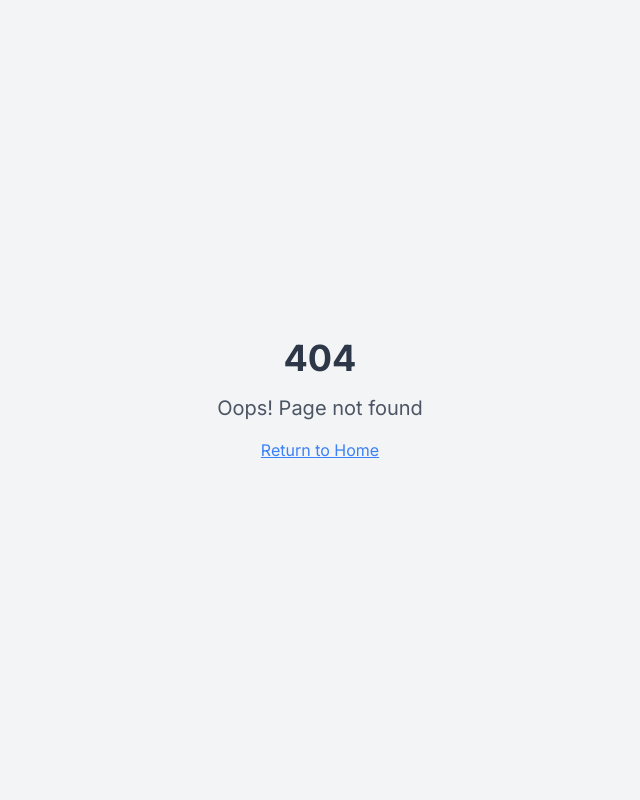
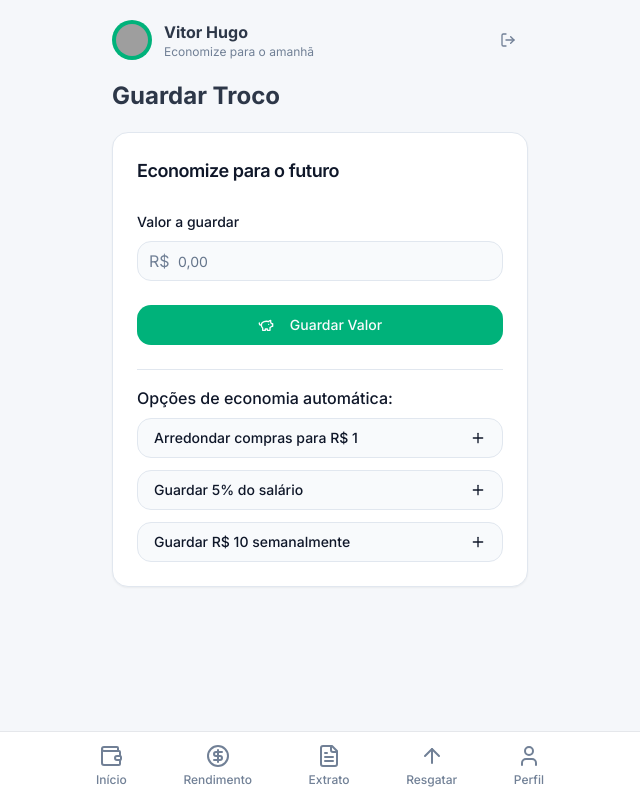
Before and after one commit to vHugo00/save-your-future, a React (Vite) app: page /save-change in a window 1280 px wide. Before the commit this address had no page. Shown: the whole page, without its empty margins (320-960 px from the left). Built offline with nearby package versions, Linux system fonts and the light colour scheme; sample sign-in values are in the browser's storage; grey boxes are pictures that could not be loaded.

Commit message:
Fix: Improve UI and add new features
- Implement auto-login on the login page.
- Expand the "Ver Extrato" button to full width on the home screen.
- Create a new page for the "Guardar Troco" button to add values.

```diff
--- a/src/App.tsx
+++ b/src/App.tsx
@@ -13,6 +13,7 @@ import Withdraw from "./pages/Withdraw";
 import Goals from "./pages/Goals";
 import Profile from "./pages/Profile";
 import NotFound from "./pages/NotFound";
+import SaveChange from "./pages/SaveChange";
 
 const queryClient = new QueryClient();
 
@@ -72,6 +73,14 @@ const App = () => (
               </AuthRoute>
             }
           />
+          <Route
+            path="/save-change"
+            element={
+              <AuthRoute>
+                <SaveChange />
+              </AuthRoute>
+            }
+          />
           <Route path="*" element={<NotFound />} />
         </Routes>
       </BrowserRouter>
--- a/src/components/ActionButtons.tsx
+++ b/src/components/ActionButtons.tsx
@@ -1,32 +1,31 @@
+
 import React from 'react';
 import { Button } from '@/components/ui/button';
 import { ArrowUpIcon, PiggyBank, FileText } from 'lucide-react';
 import { Link } from 'react-router-dom';
 
 const ActionButtons: React.FC = () => {
-  const getActiveClass = (path: string) => {
-    return location.pathname === path ? "text-bank-blue" : "text-bank-text-secondary";
-  };
-
   return (
-    <div className="flex flex-wrap gap-3 mb-6">
-      <Button className="flex-1 bg-bank-green hover:bg-bank-green-light">
+    <div className="flex flex-col gap-3 mb-6">
+      <div className="flex flex-row gap-3">
+        <Link to="/save-change" className="flex-1">
+          <Button className="w-full bg-bank-green hover:bg-bank-green-light">
             <PiggyBank className="mr-2 h-5 w-5" /> Guardar Troco
           </Button>
+        </Link>
 
         <Link to="/withdraw" className="flex-1">
           <Button className="w-full bg-bank-blue hover:bg-bank-blue-light">
             <ArrowUpIcon className="mr-2 h-5 w-5" /> Resgatar
           </Button>
         </Link>
+      </div>
 
-      <Link to="/statement">
+      <Link to="/statement" className="w-full">
         <Button className="w-full" variant="outline">
           <FileText className="mr-2 h-5 w-5" /> Ver Extrato
         </Button>
       </Link>
-
-
     </div>
   );
 };
--- a/src/pages/Login.tsx
+++ b/src/pages/Login.tsx
@@ -10,8 +10,8 @@ import logo from "../images/logo-login.jpeg";
 
 const Login: React.FC = () => {
   const navigate = useNavigate();
-  const [email, setEmail] = useState<string>('');
-  const [password, setPassword] = useState<string>('');
+  const [email, setEmail] = useState<string>('admin@gmail.com');
+  const [password, setPassword] = useState<string>('124qweqwe123');
   const [showPassword, setShowPassword] = useState<boolean>(false);
 
   const handleLogin = (e: React.FormEvent) => {
--- /dev/null
+++ b/src/pages/SaveChange.tsx
@@ -0,0 +1,101 @@
+
+import React, { useState } from 'react';
+import Header from '@/components/Header';
+import BottomNavigation from '@/components/BottomNavigation';
+import { Card, CardContent, CardHeader, CardTitle, CardFooter } from '@/components/ui/card';
+import { Button } from '@/components/ui/button';
+import { Input } from '@/components/ui/input';
+import { Label } from '@/components/ui/label';
+import { PiggyBank, Plus } from 'lucide-react';
+import { toast } from '@/hooks/use-toast';
+import { useNavigate } from 'react-router-dom';
+
+const SaveChange: React.FC = () => {
+  const [amount, setAmount] = useState<string>('');
+  const navigate = useNavigate();
+
+  const handleSaveChange = (e: React.FormEvent) => {
+    e.preventDefault();
+
+    if (!amount || parseFloat(amount) <= 0) {
+      toast({
+        title: "Erro",
+        description: "Insira um valor válido.",
+        variant: "destructive",
+      });
+      return;
+    }
+
+    toast({
+      title: "Sucesso!",
+      description: `R$ ${amount} guardado com sucesso.`,
+    });
+
+    navigate('/');
+  };
+
+  return (
+    <div className="min-h-screen bg-bank-off-white pb-20">
+      <div className="max-w-md mx-auto">
+        <Header />
+
+        <main className="px-4">
+          <h2 className="text-2xl font-bold text-bank-text-primary mb-5">Guardar Troco</h2>
+
+          <Card>
+            <CardHeader>
+              <CardTitle className="text-lg">Economize para o futuro</CardTitle>
+            </CardHeader>
+            <CardContent>
+              <form onSubmit={handleSaveChange} className="space-y-6">
+                <div className="space-y-2">
+                  <Label htmlFor="amount">Valor a guardar</Label>
+                  <div className="relative">
+                    <span className="absolute left-3 top-1/2 -translate-y-1/2 text-bank-text-secondary">R$</span>
+                    <Input
+                      id="amount"
+                      className="pl-10"
+                      type="number"
+                      step="0.01"
+                      placeholder="0,00"
+                      value={amount}
+                      onChange={(e) => setAmount(e.target.value)}
+                      required
+                    />
+                  </div>
+                </div>
+
+                <Button type="submit" className="w-full bg-bank-green hover:bg-bank-green-light">
+                  <PiggyBank className="mr-2 h-5 w-5" /> Guardar Valor
+                </Button>
+              </form>
+            </CardContent>
+            <CardFooter className="flex-col space-y-4">
+              <div className="w-full pt-4 border-t">
+                <h3 className="font-medium mb-2">Opções de economia automática:</h3>
+                <div className="space-y-3">
+                  <Button variant="outline" className="w-full justify-between">
+                    Arredondar compras para R$ 1
+                    <Plus size={16} />
+                  </Button>
+                  <Button variant="outline" className="w-full justify-between">
+                    Guardar 5% do salário
+                    <Plus size={16} />
+                  </Button>
+                  <Button variant="outline" className="w-full justify-between">
+                    Guardar R$ 10 semanalmente
+                    <Plus size={16} />
+                  </Button>
+                </div>
+              </div>
+            </CardFooter>
+          </Card>
+        </main>
+
+        <BottomNavigation />
+      </div>
+    </div>
+  );
+};
+
+export default SaveChange;
```
Lines whose indentation alone changed are shown as unchanged.
